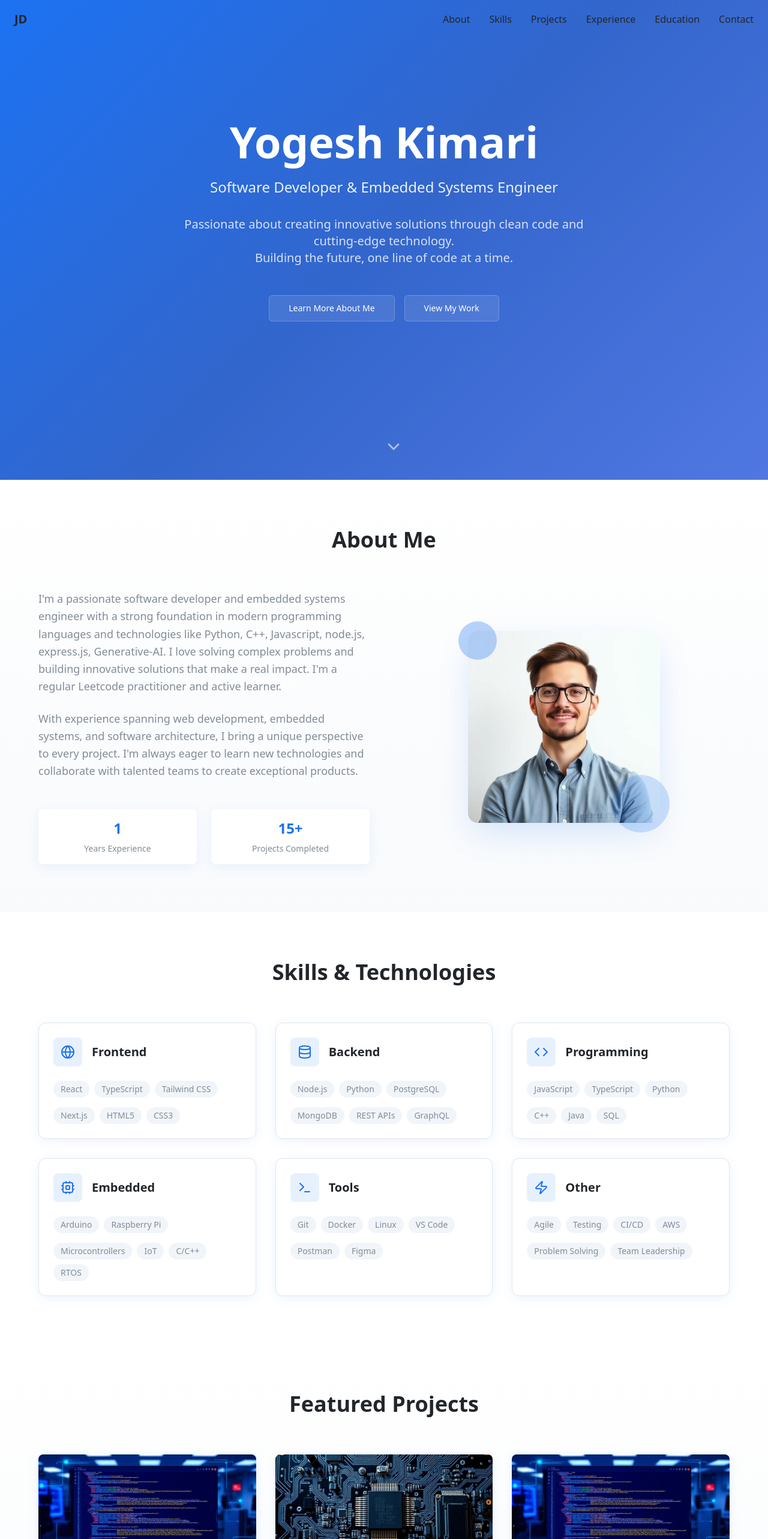
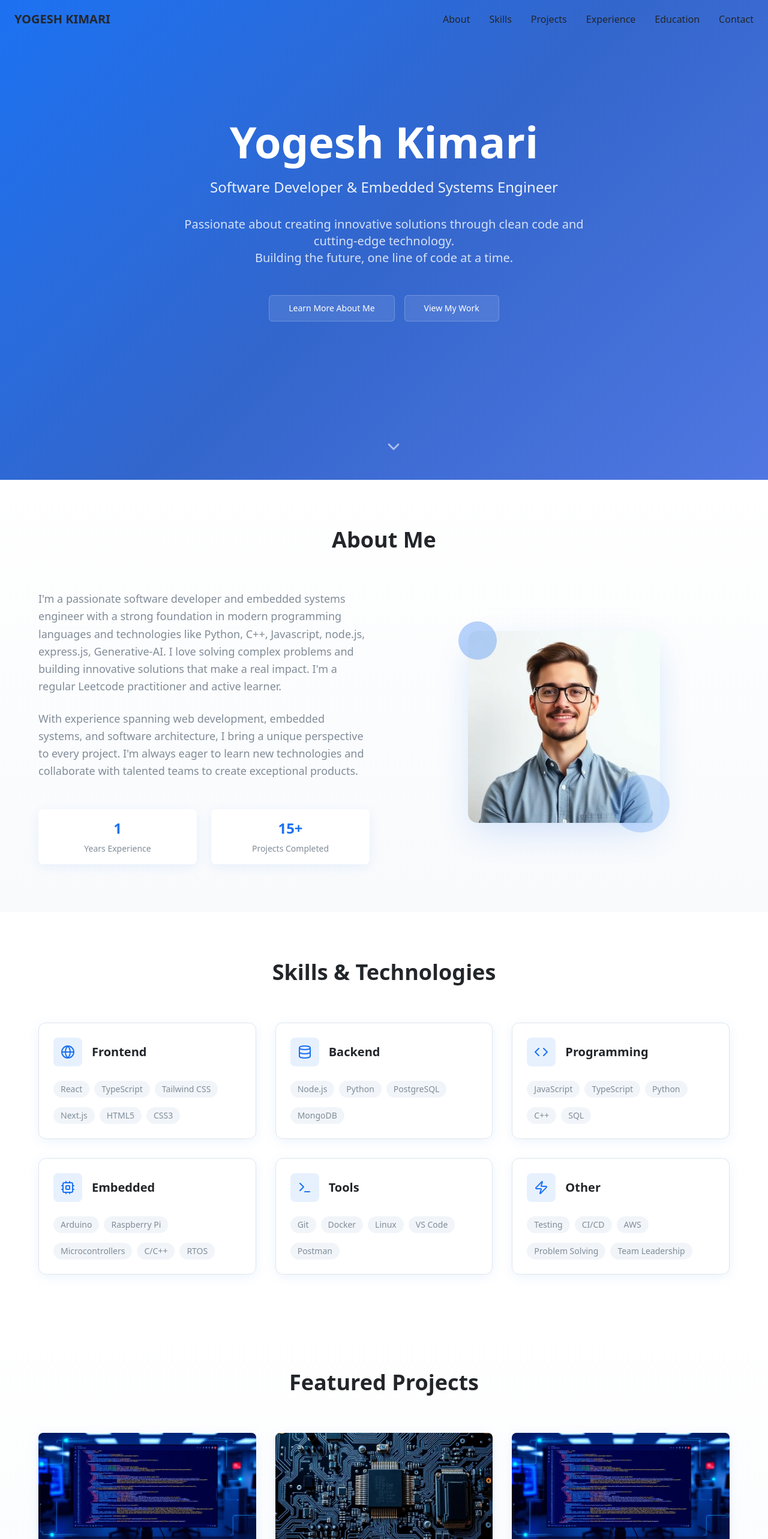
Before and after one commit to KIMARIYOGESH/port-weave-pro, a React (Vite) app: page / in a window 1280 px wide. Shown: the top 2566 px of the page at 60% size. Built offline with nearby package versions, Linux system fonts and the light colour scheme.

Commit message:
Update header and skills
Remove JD from header, and specific skills/technologies from their respective sections.

```diff
--- a/src/components/Portfolio/Navigation.tsx
+++ b/src/components/Portfolio/Navigation.tsx
@@ -40,7 +40,7 @@ const Navigation = () => {
             onClick={() => scrollToSection('hero')}
             className="text-xl font-bold text-foreground hover:text-primary transition-colors"
           >
-            JD
+            YOGESH KIMARI
           </button>
 
           {/* Desktop Navigation */}
--- a/src/components/Portfolio/SkillsSection.tsx
+++ b/src/components/Portfolio/SkillsSection.tsx
@@ -9,27 +9,27 @@ const skills = [
   {
     category: "Backend",
     icon: Database,
-    technologies: ["Node.js", "Python", "PostgreSQL", "MongoDB", "REST APIs", "GraphQL"]
+    technologies: ["Node.js", "Python", "PostgreSQL", "MongoDB"]
   },
   {
     category: "Programming",
     icon: Code,
-    technologies: ["JavaScript", "TypeScript", "Python", "C++", "Java", "SQL"]
+    technologies: ["JavaScript", "TypeScript", "Python", "C++", "SQL"]
   },
   {
     category: "Embedded",
     icon: Cpu,
-    technologies: ["Arduino", "Raspberry Pi", "Microcontrollers", "IoT", "C/C++", "RTOS"]
+    technologies: ["Arduino", "Raspberry Pi", "Microcontrollers", "C/C++", "RTOS"]
   },
   {
     category: "Tools",
     icon: Terminal,
-    technologies: ["Git", "Docker", "Linux", "VS Code", "Postman", "Figma"]
+    technologies: ["Git", "Docker", "Linux", "VS Code", "Postman"]
   },
   {
     category: "Other",
     icon: Zap,
-    technologies: ["Agile", "Testing", "CI/CD", "AWS", "Problem Solving", "Team Leadership"]
+    technologies: ["Testing", "CI/CD", "AWS", "Problem Solving", "Team Leadership"]
   }
 ];
 
```
